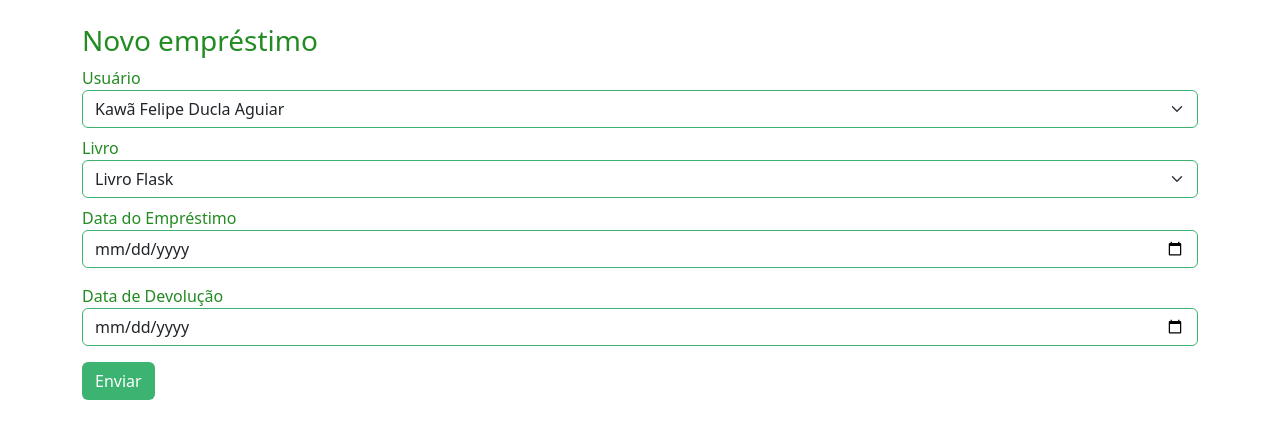
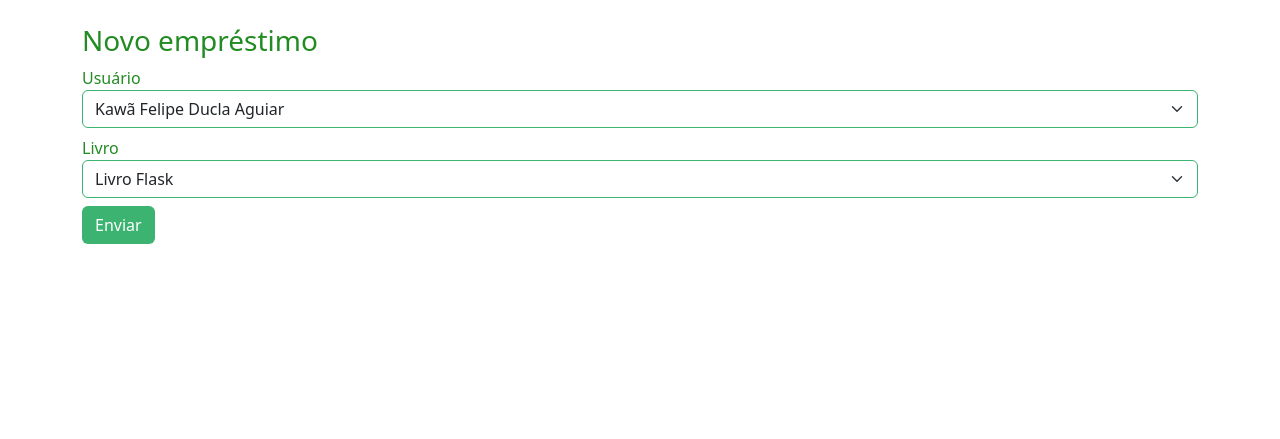
Before and after one commit to kawaDucla/Biblioteca-flask, a Flask app: page /cadastroemprestimo/ in a window 1280 px wide. Shown: the part 63-502 px from the top of the page. Run offline with Flask 3, Linux system fonts and the light colour scheme; a user stored in the database is signed in.

Commit message:
atualizado

```diff
--- a/app/forms.py
+++ b/app/forms.py
@@ -69,8 +69,6 @@ class LivroForm(FlaskForm):
         db.session.commit()
 
 class EmprestimoForm(FlaskForm):
-    data_emprestimo = DateField('Data do Empréstimo', format='%Y-%m-%d', validators=[DataRequired()])
-    data_devolucao = DateField('Data de Devolução', format='%Y-%m-%d', validators=[DataRequired()])
     user_id = SelectField('Usuário', coerce=int, validators=[DataRequired()])
     livro_id = SelectField('Livro', coerce=int, validators=[DataRequired()])
     btnSubmit = SubmitField('Enviar')
@@ -81,13 +79,15 @@ class EmprestimoForm(FlaskForm):
         self.livro_id.choices = [(l.id, l.titulo) for l in Livro.query.all()]
 
     def save(self):
+        from datetime import datetime, timedelta
+        data_hoje = datetime.now()
+
         emprestimo = Emprestimo(
-            data_emprestimo = self.data_emprestimo.data,
-            data_devolucao = self.data_devolucao.data,
+            data_emprestimo = data_hoje,
+            data_devolucao = data_hoje + timedelta(days=15),
             user_id = self.user_id.data,
             livro_id = self.livro_id.data
         )
-
 
         livro = Livro.query.get(self.livro_id.data)
 
@@ -99,5 +99,4 @@ class EmprestimoForm(FlaskForm):
             db.session.commit()
             return emprestimo
         else:
-
             return None
--- a/app/templates/emprestimo_novo.html
+++ b/app/templates/emprestimo_novo.html
@@ -24,12 +24,6 @@
     <label style="color: rgb(34, 139, 34);">{{ form.livro_id.label }}</label>
     {{ form.livro_id(class="form-select mb-2", style="border-color: rgb(60, 179, 113);") }}
 
-    <label style="color: rgb(34, 139, 34);">{{ form.data_emprestimo.label }}</label>
-    {{ form.data_emprestimo(class="form-control mb-3", style="border-color: rgb(60, 179, 113);") }}
-
-    <label style="color: rgb(34, 139, 34);">{{ form.data_devolucao.label }}</label>
-    {{ form.data_devolucao(class="form-control mb-3", style="border-color: rgb(60, 179, 113);") }}
-
     {{ form.btnSubmit(class="btn", style="background-color: rgb(60, 179, 113); color: white;") }}
 </form>
 {% endblock %}
```
Also changed, not shown: app/models.py (+7 -2 lines), instance/biblioteca_db.db.
